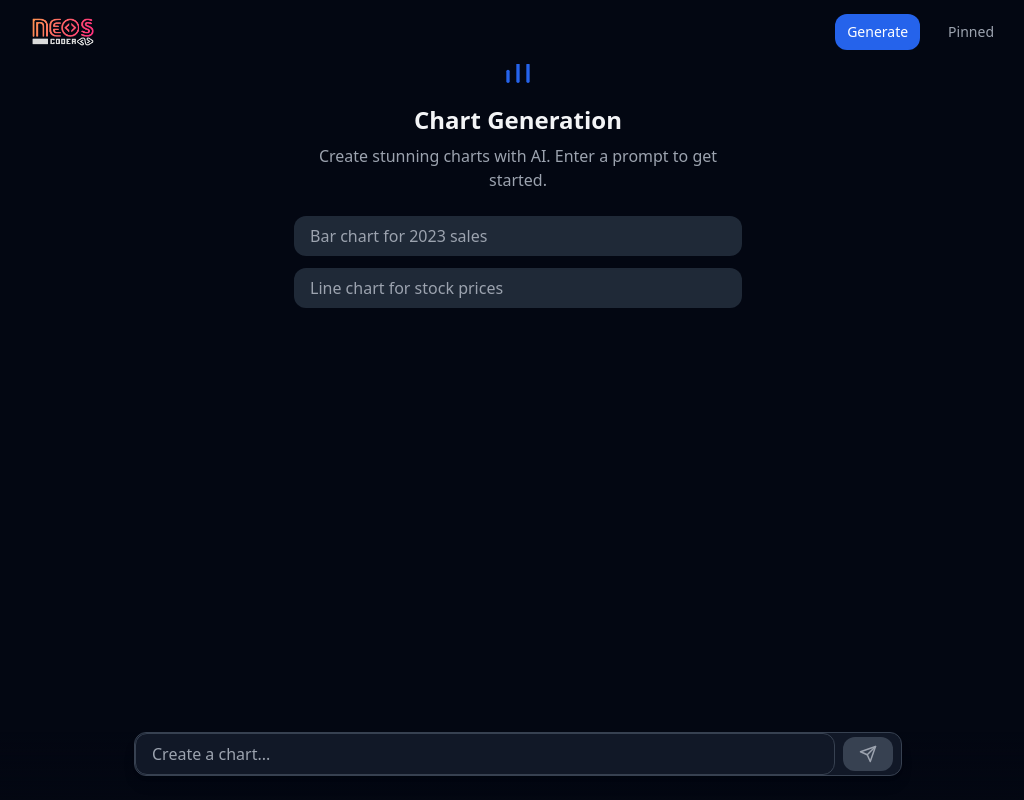
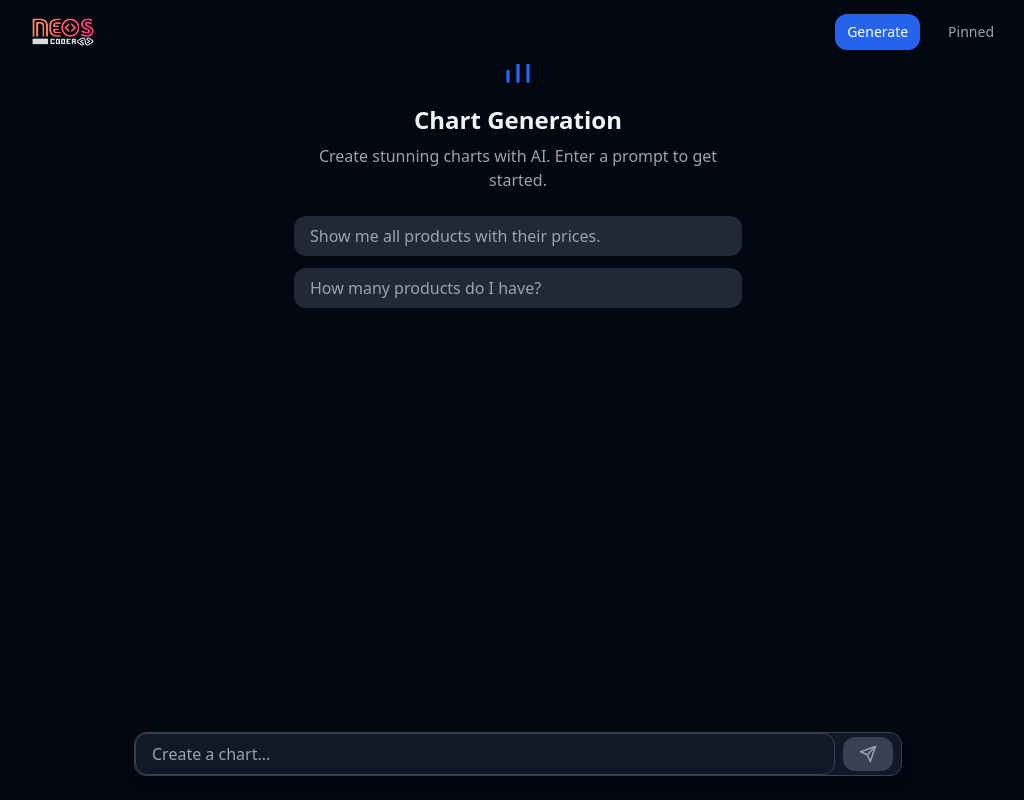
Before and after one commit to alifrahman363/AI-Dashboard, a Next.js app in the folder fe-dashboard/: page / in a window 1280 px wide. Shown: the whole page, without its empty margins (122-1146 px from the left). Built offline with nearby package versions, Linux system fonts and the light colour scheme.

Commit message:
suggestion prompt updated

```diff
--- a/fe-dashboard/src/app/page.tsx
+++ b/fe-dashboard/src/app/page.tsx
@@ -160,13 +160,13 @@ export default function Home() {
                       onClick={() => setPrompt('Create a bar chart for 2023 sales')}
                       className="btn-secondary text-left"
                     >
-                      Bar chart for 2023 sales
+                      Show me all products with their prices.
                     </button>
                     <button
                       onClick={() => setPrompt('Line chart for stock prices 2020-2024')}
                       className="btn-secondary text-left"
                     >
-                      Line chart for stock prices
+                      How many products do I have?
                     </button>
                   </div>
                 </div>
```
Also changed, not shown: 1 other file (tests, documents, lock files or other folders).
